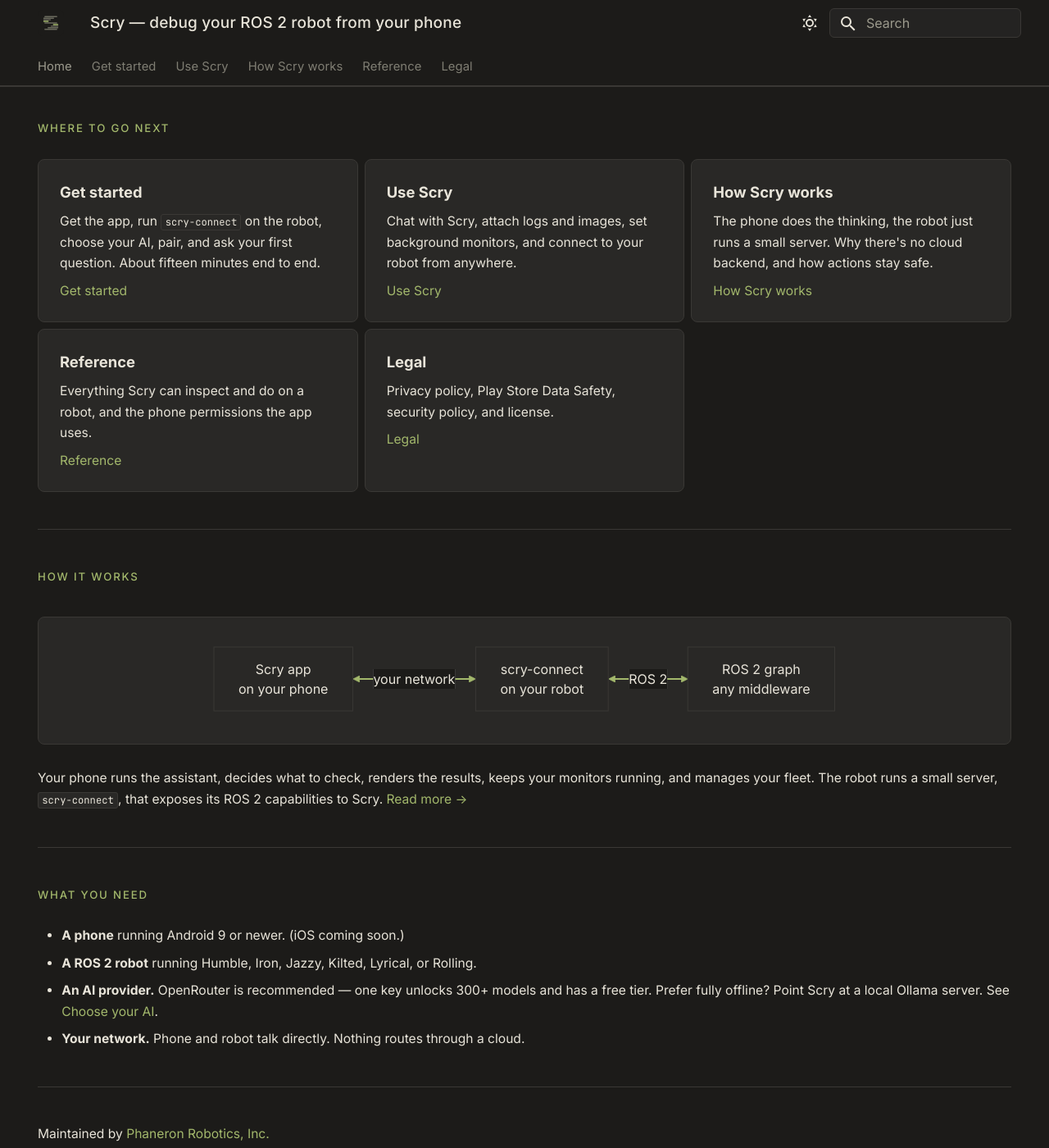
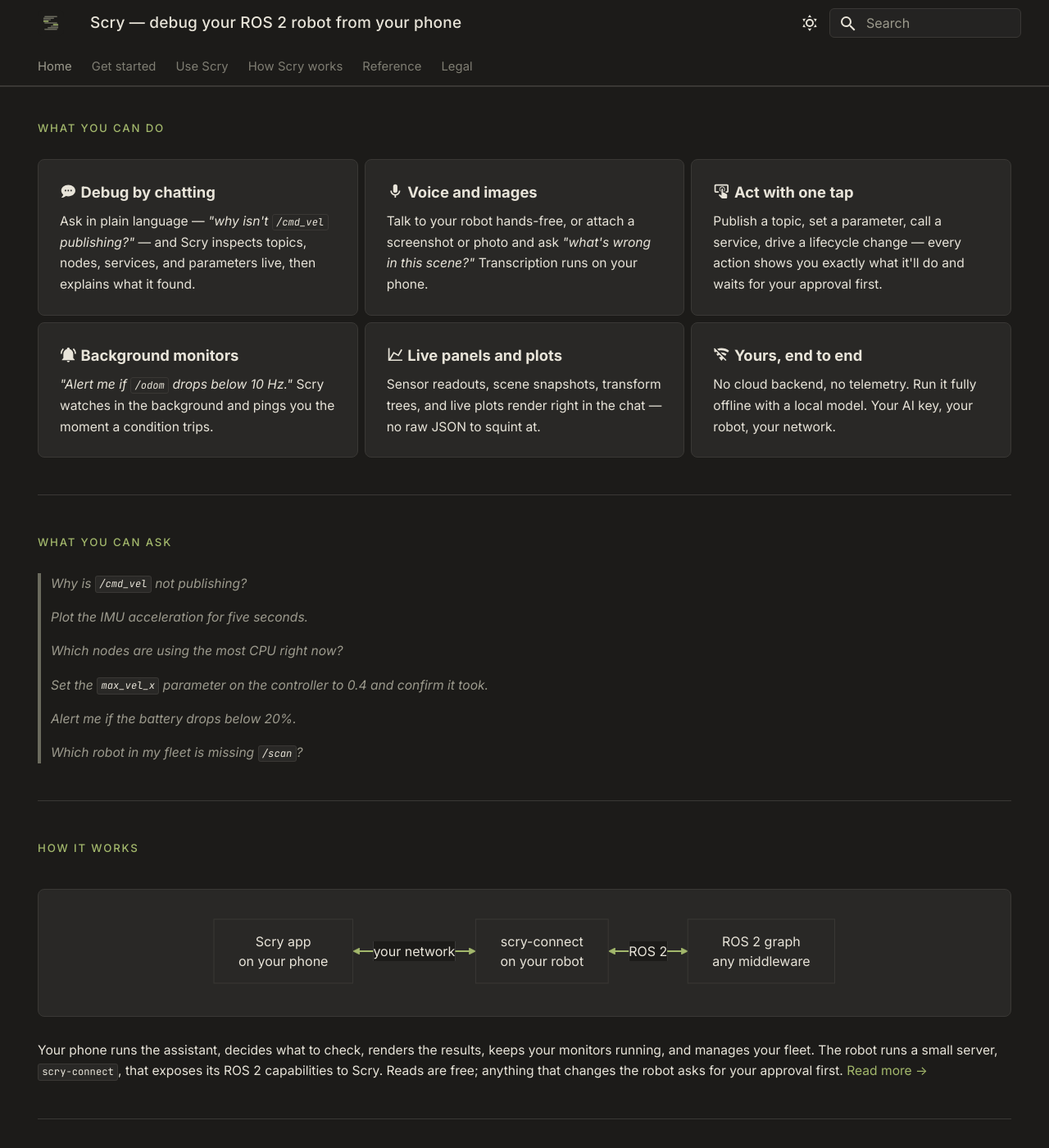
Before and after one commit to phaneron-robotics/scry, an MkDocs documentation site: the page built from docs/index.md, in a window 1280 px wide and 1400 px high, scrolled down 771 px. Shown: the whole window at 82% size. Built offline with MkDocs 1.6.1 and Material for MkDocs 9.7.7, drawn with Linux system fonts in a browser that asks for light colours; some of the changed text lies outside the part shown.

Commit message:
docs: make the home page a more engaging landing page (#8)
Add a 'What you can do' feature-card section and a 'What you can ask' example-prompts section, move the nav cards below the value pitch, and enable Material icons.

````diff
--- a/docs/index.md
+++ b/docs/index.md
@@ -30,6 +30,97 @@
 
 The phone does the work. The robot just exposes its ROS 2 graph. **No
 cloud backend. No telemetry. Your AI key, your robot, your network.**
+
+---
+
+<span class="scry-eyebrow">What you can do</span>
+
+<div class="grid cards" markdown>
+
+-   :material-chat-processing: **Debug by chatting**
+
+    Ask in plain language — *"why isn't `/cmd_vel` publishing?"* — and
+    Scry inspects topics, nodes, services, and parameters live, then
+    explains what it found.
+
+-   :material-microphone: **Voice and images**
+
+    Talk to your robot hands-free, or attach a screenshot or photo and
+    ask *"what's wrong in this scene?"* Transcription runs on your phone.
+
+-   :material-gesture-tap-button: **Act with one tap**
+
+    Publish a topic, set a parameter, call a service, drive a lifecycle
+    change — every action shows you exactly what it'll do and waits for
+    your approval first.
+
+-   :material-bell-ring: **Background monitors**
+
+    *"Alert me if `/odom` drops below 10 Hz."* Scry watches in the
+    background and pings you the moment a condition trips.
+
+-   :material-chart-line: **Live panels and plots**
+
+    Sensor readouts, scene snapshots, transform trees, and live plots
+    render right in the chat — no raw JSON to squint at.
+
+-   :material-wifi-off: **Yours, end to end**
+
+    No cloud backend, no telemetry. Run it fully offline with a local
+    model. Your AI key, your robot, your network.
+
+</div>
+
+---
+
+<span class="scry-eyebrow">What you can ask</span>
+
+> *Why is `/cmd_vel` not publishing?*
+
+> *Plot the IMU acceleration for five seconds.*
+
+> *Which nodes are using the most CPU right now?*
+
+> *Set the `max_vel_x` parameter on the controller to 0.4 and confirm it took.*
+
+> *Alert me if the battery drops below 20%.*
+
+> *Which robot in my fleet is missing `/scan`?*
+
+---
+
+<span class="scry-eyebrow">How it works</span>
+
+```mermaid
+flowchart LR
+    A["Scry app\non your phone"]
+    B["scry-connect\non your robot"]
+    C["ROS 2 graph\nany middleware"]
+    A <-->|"your network"| B
+    B <-->|"ROS 2"| C
+    classDef brand fill:#292826,stroke:#3A3835,stroke-width:1px,color:#E8E4D9
+    class A,B,C brand
+    linkStyle 0,1 stroke:#A3B86C,stroke-width:2px,color:#9C9A8D
+```
+
+Your phone runs the assistant, decides what to check, renders the
+results, keeps your monitors running, and manages your fleet. The robot
+runs a small server, `scry-connect`, that exposes its ROS 2 capabilities
+to Scry. Reads are free; anything that changes the robot asks for your
+approval first. [Read more →](how-it-works.md)
+
+---
+
+<span class="scry-eyebrow">What you need</span>
+
+- **A phone** running Android 9 or newer. (iOS coming soon.)
+- **A ROS 2 robot** running Humble, Iron, Jazzy, Kilted, Lyrical, or
+  Rolling.
+- **An AI provider.** OpenRouter is recommended — one key unlocks 300+
+  models and has a free tier. Prefer fully offline? Point Scry at a
+  local Ollama server. See [Choose your AI](get-started/choose-ai.md).
+- **Your network.** Phone and robot talk directly. Nothing routes
+  through a cloud.
 
 ---
 
@@ -76,38 +167,4 @@
 
 ---
 
-<span class="scry-eyebrow">How it works</span>
-
-```mermaid
-flowchart LR
-    A["Scry app\non your phone"]
-    B["scry-connect\non your robot"]
-    C["ROS 2 graph\nany middleware"]
-    A <-->|"your network"| B
-    B <-->|"ROS 2"| C
-    classDef brand fill:#292826,stroke:#3A3835,stroke-width:1px,color:#E8E4D9
-    class A,B,C brand
-    linkStyle 0,1 stroke:#A3B86C,stroke-width:2px,color:#9C9A8D
-```
-
-Your phone runs the assistant, decides what to check, renders the
-results, keeps your monitors running, and manages your fleet. The robot
-runs a small server, `scry-connect`, that exposes its ROS 2 capabilities
-to Scry. [Read more →](how-it-works.md)
-
----
-
-<span class="scry-eyebrow">What you need</span>
-
-- **A phone** running Android 9 or newer. (iOS coming soon.)
-- **A ROS 2 robot** running Humble, Iron, Jazzy, Kilted, Lyrical, or
-  Rolling.
-- **An AI provider.** OpenRouter is recommended — one key unlocks 300+
-  models and has a free tier. Prefer fully offline? Point Scry at a
-  local Ollama server. See [Choose your AI](get-started/choose-ai.md).
-- **Your network.** Phone and robot talk directly. Nothing routes
-  through a cloud.
-
----
-
 Maintained by [Phaneron Robotics, Inc.](https://www.phaneronrobotics.com/)
--- a/mkdocs.yml
+++ b/mkdocs.yml
@@ -111,6 +111,9 @@
   - pymdownx.caret
   - pymdownx.tilde
   - pymdownx.mark
+  - pymdownx.emoji:
+      emoji_index: !!python/name:material.extensions.emoji.twemoji
+      emoji_generator: !!python/name:material.extensions.emoji.to_svg
 
 extra:
   social:
````
